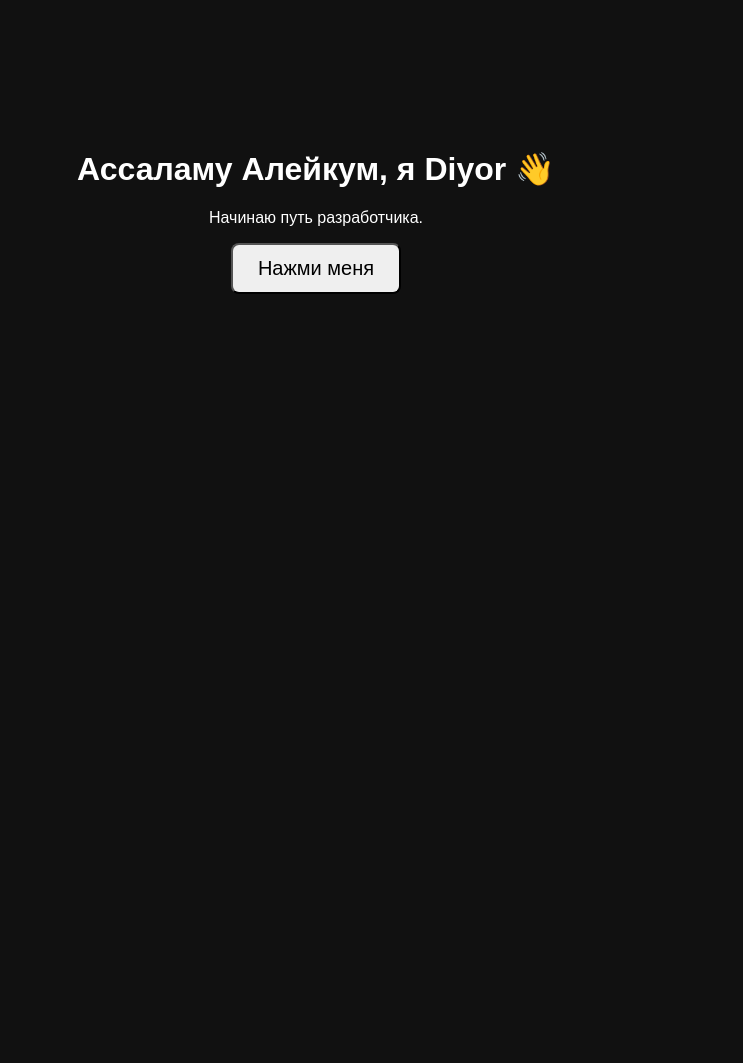
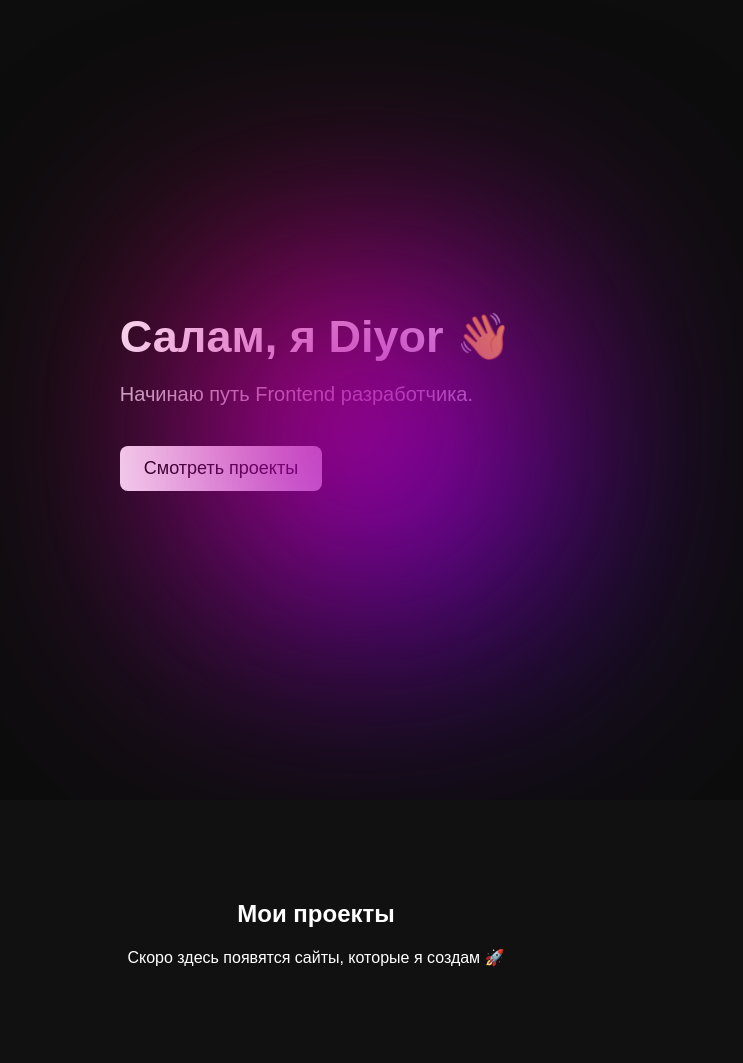
Before and after one commit to Diyor-benz/diyor-benz.github.io, a plain HTML site: page index.html in a window 1280 px wide. Shown: the whole page, without its empty margins (324-1067 px from the left). Before the commit the page ends 800 px from the top, so only its background shows below. Drawn offline with Linux system fonts and the light colour scheme.

Commit message:
new desingn

```diff
--- a/index.html
+++ b/index.html
@@ -6,11 +6,21 @@
   <link rel="stylesheet" href="style.css">
 </head>
 <body>
-  <div class="container">
-    <h1>Ассаламу Алейкум, я Diyor 👋</h1>
-    <p>Начинаю путь разработчика.</p>
-    <button onclick="hello()">Нажми меня</button>
+
+  <div class="hero">
+    <div class="text">
+      <h1>Салам, я Diyor 👋</h1>
+      <p>Начинаю путь Frontend разработчика.</p>
+      <a href="#projects" class="btn">Смотреть проекты</a>
+    </div>
+    <div class="shape"></div>
   </div>
+
+  <section id="projects">
+    <h2>Мои проекты</h2>
+    <p>Скоро здесь появятся сайты, которые я создам 🚀</p>
+  </section>
+
   <script src="script.js"></script>
 </body>
 </html>
--- a/script.js
+++ b/script.js
@@ -1,3 +1 @@
-function hello() {
-  alert("Ты красавчик, сайт работает 😎🔥");
-}
+console.log("Сайт загружен успешно 😎");
--- a/style.css
+++ b/style.css
@@ -1,17 +1,65 @@
 body {
-  background: #111;
-  color: #fff;
-  font-family: Arial, sans-serif;
-  text-align: center;
+  margin: 0;
+  padding: 0;
+  background: #0d0d0d;
+  color: white;
+  font-family: 'Arial', sans-serif;
 }
 
-.container {
-  margin-top: 150px;
+/* Главный блок */
+.hero {
+  display: flex;
+  justify-content: center;
+  align-items: center;
+  height: 100vh;
+  position: relative;
+  overflow: hidden;
 }
 
-button {
-  padding: 12px 25px;
+.text h1 {
+  font-size: 45px;
+  margin: 0;
+}
+
+.text p {
   font-size: 20px;
-  cursor: pointer;
+  opacity: 0.8;
+}
+
+.btn {
+  display: inline-block;
+  margin-top: 20px;
+  padding: 12px 24px;
+  background: white;
+  color: black;
   border-radius: 8px;
+  text-decoration: none;
+  font-size: 18px;
+  transition: 0.3s;
 }
+
+.btn:hover {
+  background: #ffcc00;
+}
+
+/* Анимационный фон */
+.shape {
+  position: absolute;
+  width: 350px;
+  height: 350px;
+  background: linear-gradient(135deg, #ff0066, #5500ff);
+  filter: blur(120px);
+  animation: float 8s infinite alternate ease-in-out;
+}
+
+@keyframes float {
+  0% { transform: translate(-100px, -50px); }
+  100% { transform: translate(120px, 80px); }
+}
+
+/* Раздел проекты */
+#projects {
+  padding: 80px;
+  text-align: center;
+  background: #111;
+}
```
